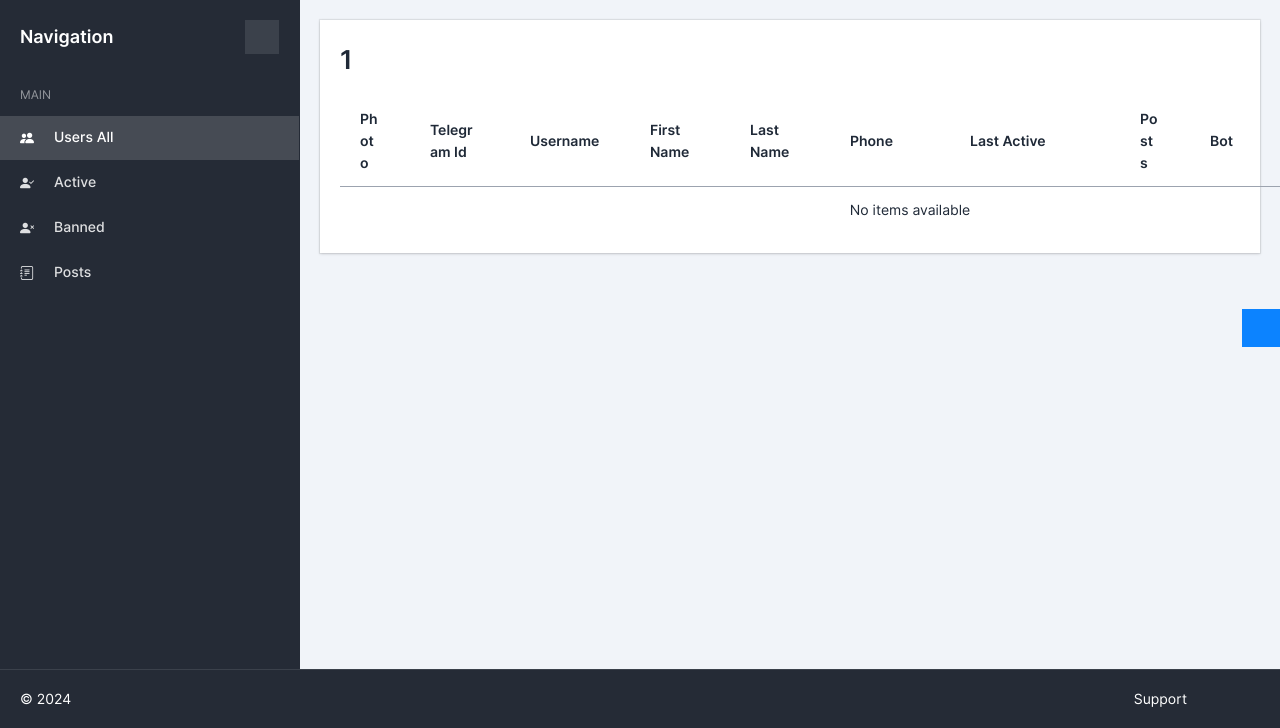
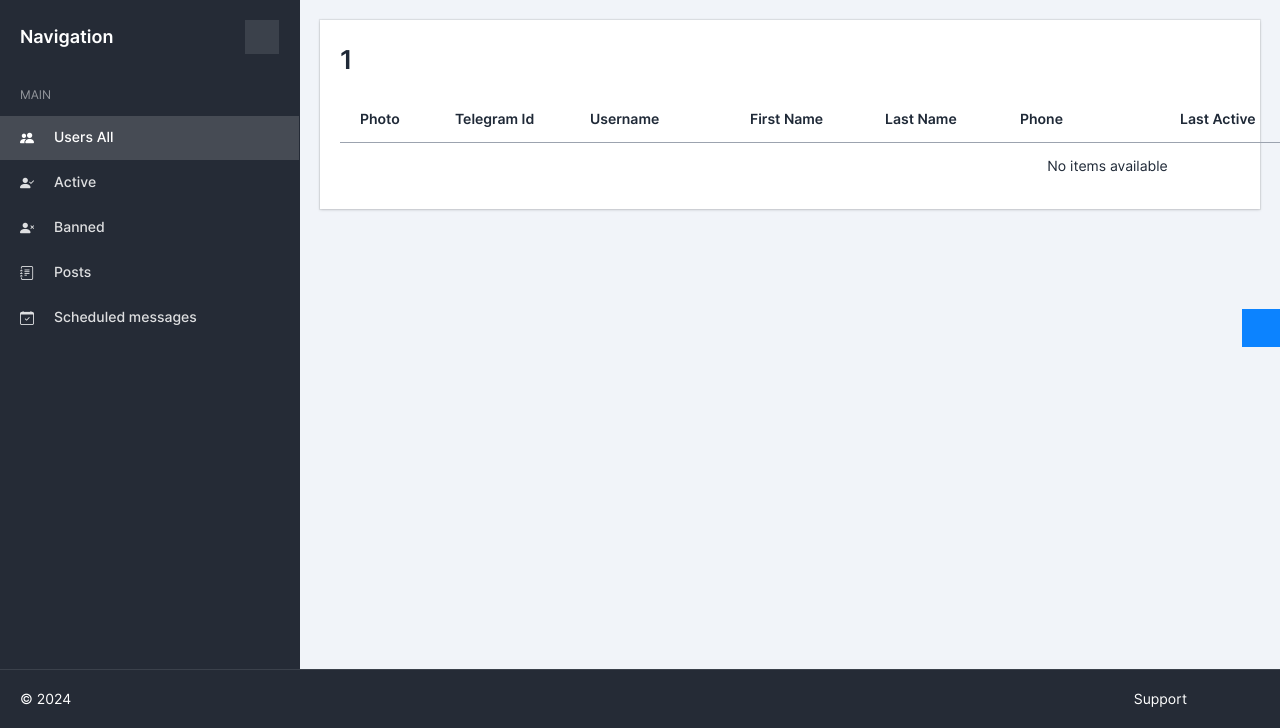
Before and after one commit to denischmkh/ProjectsTemplate, a Django app: page /users/all/group/1/1/1 in a window 1280 px wide. Shown: the part 72-800 px from the top of the page. Run offline with Django 5.2, Linux system fonts and the light colour scheme; some libraries are stand-ins or nearby versions; some web fonts are replaced.

Commit message:
Add schedule messages

```diff
--- a/ProjectsTemplate/urls.py
+++ b/ProjectsTemplate/urls.py
@@ -40,4 +40,6 @@ urlpatterns = [
     path('users/error', views.error_page, name='error'),
     path('parse/', views.parse_index, name='parse_index'),
     re_path(r'^parse/parse_group/(?P<chat_id>-?\d+)$', views.parse_group_info_full, name='parse_group_info_full'),
+    re_path(r'^posts/scheduled/(?P<chat_id>-?\d+)/(?P<title>[^/]+)/(?P<page>\d+)$', views.get_scheduled_msgs, name='get_scheduled_msgs'),
+    re_path(r'^posts/scheduled/create/(?P<chat_id>-?\d+)/(?P<title>[^/]+)$', views.create_scheduled_msgs, name='create_scheduled_msgs'),
 ]
--- a/main_app/views.py
+++ b/main_app/views.py
@@ -11,9 +11,9 @@ from django.core.paginator import Paginator
 from asgiref.sync import async_to_sync, sync_to_async
 from django.urls import reverse
 
-from .models import Post, TelegramUser
+from .models import Post, TelegramUser, ScheduledMessage
 
-from .forms import LoginForm, SignupForm  # ✅ лучше и понятнее
+from .forms import LoginForm, SignupForm, SimpleScheduleForm  # ✅ лучше и понятнее
 from .parser_posts import join_and_get_info_sync, create_posts_sync, create_posts_from_group_sync
 from .parser_users import create_users_sync
 from .parse_groups import get_group_titles
@@ -24,7 +24,7 @@ async def index(request):
         groups = await get_group_titles(chat_ids)
     except Exception:
         groups = {}
-
+    pprint(groups)
     return render(request, 'index.html', {'groups': groups})
 
 
@@ -255,6 +255,53 @@ def parse_group_info_full(request, chat_id):
     thread.daemon = True
     thread.start()
     return redirect('index')
+
+def get_scheduled_msgs(request, chat_id, title, page=1):
+    page = int(page)
+    chat_id = int(chat_id)
+    start = (page - 1) * 50
+    end = page * 50
+    scheduled_msgs = ScheduledMessage.objects.filter(chat_id=chat_id).order_by('-id')[start:end]
+    has_next = len(scheduled_msgs) == 100
+    has_previous = page > 1
+    return render(request, 'scheduled_msgs.html', context={
+        'has_previous': has_previous,
+        'has_next': has_next,
+        'current_page': page,
+        'title': title,
+        'messages': scheduled_msgs,
+        'chat_id': chat_id,
+        'next_page': page + 1 if has_next else None,
+        'previous_page': page - 1 if has_previous else None,
+    })
+
+def create_scheduled_msgs(request, chat_id, title):
+    chat_id = int(chat_id)  # Преобразуем chat_id в целое число
+    if request.method == 'POST':
+        form = SimpleScheduleForm(request.POST)
+        if form.is_valid():
+            message = form.cleaned_data['message']
+            scheduled_time = form.cleaned_data['scheduled_time']
+
+            print(f'Chat ID: {chat_id}')
+            print(f'Message: {message}')
+            print(f'Scheduled Time: {scheduled_time}')
+            ScheduledMessage.objects.get_or_create(
+                chat_id=chat_id,
+                message_text=message,
+                scheduled_time=scheduled_time,
+            )
+
+            return redirect('get_scheduled_msgs', chat_id=str(chat_id), title=title, page=1)
+    else:
+        form = SimpleScheduleForm()
+
+    return render(request, 'create_scheduled.html', context={
+        'title': title,
+        'chat_id': chat_id,
+        'form': form
+    })
+
 # from django.contrib.auth import authenticate, login
 # from django.shortcuts import redirect
 
--- a/templates/base.html
+++ b/templates/base.html
@@ -415,9 +415,52 @@
 				<!-- /sidebar header -->
 
 				<!-- Main navigation -->
+
 				<div class="sidebar-section">
-					{% block left_side_menu %}
-					{% endblock left_side_menu %}
+					{% if chat_id %}
+					<ul class="nav nav-sidebar" data-nav-type="accordion">
+
+						<!-- Main -->
+						<li class="nav-item-header">
+							<div class="text-uppercase fs-sm lh-sm opacity-50 sidebar-resize-hide">Main</div>
+							<i class="ph-dots-three sidebar-resize-show"></i>
+						</li>
+						<li class="nav-item">
+							<a href="{% url 'get_group_users' chat_id=chat_id title=title page=1 %}" class="nav-link">
+								<i class="bi bi-people-fill"></i>  <!-- Все пользователи -->
+								<span>Users All</span>
+							</a>
+						</li>
+
+						<li class="nav-item">
+							<a href="{% url 'get_group_active_users' chat_id=chat_id title=title page=1 %}" class="nav-link">
+								<i class="bi bi-person-check-fill"></i>  <!-- Активные -->
+								<span>Active</span>
+							</a>
+						</li>
+
+						<li class="nav-item">
+							<a href="{% url 'get_group_banned_users' chat_id=chat_id title=title page=1 %}" class="nav-link">
+								<i class="bi bi-person-x-fill"></i>  <!-- Забаненные -->
+								<span>Banned</span>
+							</a>
+						</li>
+
+						<li class="nav-item">
+							<a href="{% url 'get_group_posts' chat_id=chat_id title=title page=1 %}" class="nav-link">
+								<i class="bi bi-journal-text"></i>  <!-- Посты -->
+								<span>Posts</span>
+							</a>
+						</li>
+						<li class="nav-item">
+							<a href="{% url 'get_scheduled_msgs' chat_id=chat_id title=title page=1  %}" class="nav-link">
+								<i class="bi bi-calendar-check"></i>  <!-- Запланированные сообщения -->
+								<span>Scheduled messages</span>
+							</a>
+						</li>
+
+					</ul>
+					{% endif %}
 					<ul class="nav nav-sidebar" data-nav-type="accordion">
 
 						<!-- Main -->
--- a/templates/users_list.html
+++ b/templates/users_list.html
@@ -4,45 +4,7 @@
 {% block title %}Items List{% endblock title %}
 
 
-{% block left_side_menu %}
-<ul class="nav nav-sidebar" data-nav-type="accordion">
 
-    <!-- Main -->
-    <li class="nav-item-header">
-        <div class="text-uppercase fs-sm lh-sm opacity-50 sidebar-resize-hide">Main</div>
-        <i class="ph-dots-three sidebar-resize-show"></i>
-    </li>
-
-    <li class="nav-item">
-        <a href="{% url 'get_group_users' chat_id=chat_id title=title page=1 %}" class="nav-link">
-            <i class="bi bi-people-fill"></i>  <!-- Все пользователи -->
-            <span>Users All</span>
-        </a>
-    </li>
-
-    <li class="nav-item">
-        <a href="{% url 'get_group_active_users' chat_id=chat_id title=title page=1 %}" class="nav-link">
-            <i class="bi bi-person-check-fill"></i>  <!-- Активные -->
-            <span>Active</span>
-        </a>
-    </li>
-
-    <li class="nav-item">
-        <a href="{% url 'get_group_banned_users' chat_id=chat_id title=title page=1 %}" class="nav-link">
-            <i class="bi bi-person-x-fill"></i>  <!-- Забаненные -->
-            <span>Banned</span>
-        </a>
-    </li>
-
-    <li class="nav-item">
-        <a href="{% url 'get_group_posts' chat_id=chat_id title=title page=1 %}" class="nav-link">
-            <i class="bi bi-journal-text"></i>  <!-- Посты -->
-            <span>Posts</span>
-        </a>
-    </li>
-
-</ul>
-{% endblock left_side_menu %}
 
 
 {% block content_area %}
@@ -52,17 +14,17 @@
         <table class="table tasks-list" style="table-layout: fixed;">
             <thead>
                 <tr>
-                    <th style="width: 70px;">Photo</th>
-                    <th style="width: 100px;">Telegram Id</th>
-                    <th style="width: 120px;">Username</th>
-                    <th style="width: 100px;">First Name</th>
-                    <th style="width: 100px;">Last Name</th>
-                    <th style="width: 120px;">Phone</th>
-                    <th style="width: 170px;">Last Active</th>
-                    <th style="width: 70px;">Posts</th>
-                    <th style="width: 100px;">Bot</th>
-                    <th style="width: 100px;">Scam</th>
-                    <th style="width: 90px;">Premium</th>
+                    <th style="width: 95px;">Photo</th>
+                    <th style="width: 135px;">Telegram Id</th>
+                    <th style="width: 160px;">Username</th>
+                    <th style="width: 135px;">First Name</th>
+                    <th style="width: 135px;">Last Name</th>
+                    <th style="width: 160px;">Phone</th>
+                    <th style="width: 230px;">Last Active</th>
+                    <th style="width: 95px;">Posts</th>
+                    <th style="width: 135px;">Bot</th>
+                    <th style="width: 135px;">Scam</th>
+                    <th style="width: 120px;">Premium</th>
                 </tr>
             </thead>
             <tbody>
```
Also changed, not shown: main_app/forms.py (+31 -0 lines), main_app/models.py (+7 -0 lines), scheduler.py (added, +49 -0 lines), templates/create_scheduled.html (added, +32 -0 lines), templates/posts_list.html (+0 -43 lines), templates/scheduled_msgs.html (added, +128 -0 lines), main_app/migrations/0010_scheduledmessage.py (added), media/img/users/2075086923.jpg, media/img/users/5005427980.jpg, media/img/users/788749497.jpg, 5 other files.
